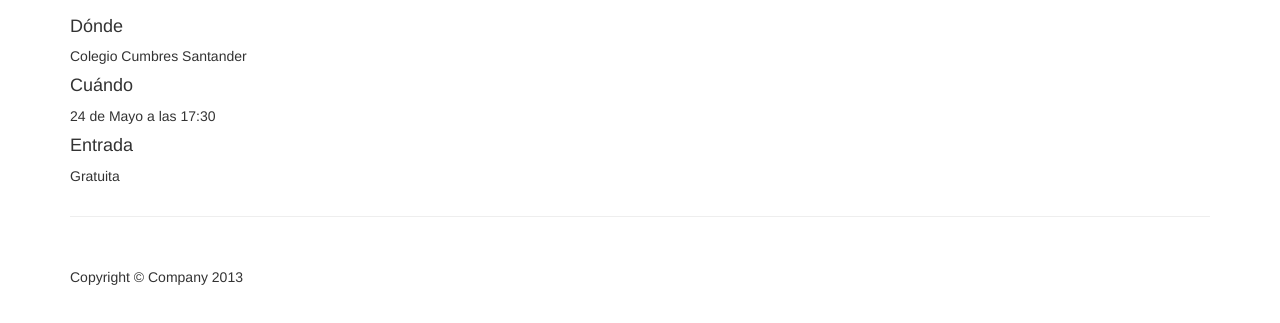
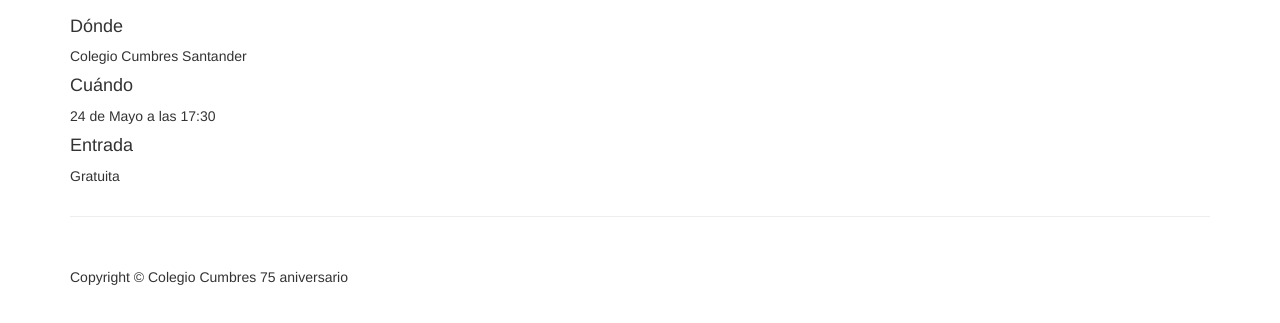
Before and after one commit to rocimunoz/cumbresapp, a plain HTML site: page evento24mayo.html in a window 1280 px wide. Shown: the part 719-1042 px from the top of the page. Drawn offline with Linux system fonts and the light colour scheme.

Commit message:
fix footer

```diff
--- a/evento24mayo.html
+++ b/evento24mayo.html
@@ -124,7 +124,7 @@
         <footer>
             <div class="row">
                 <div class="col-lg-12">
-                    <p>Copyright &copy; Company 2013</p>
+                        <p>Copyright &copy; Colegio Cumbres 75 aniversario </p>
                 </div>
             </div>        </footer>
 
```
